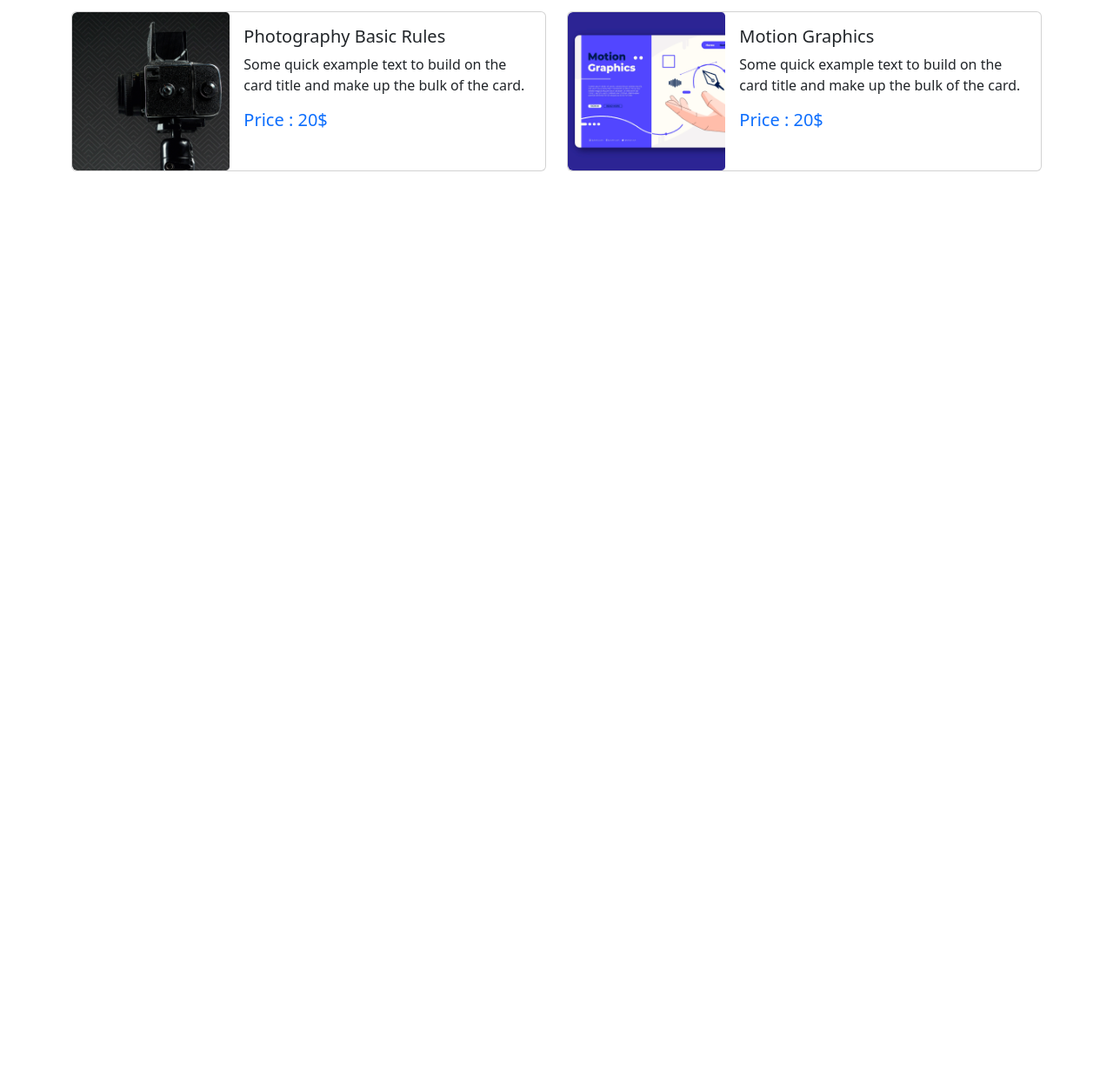
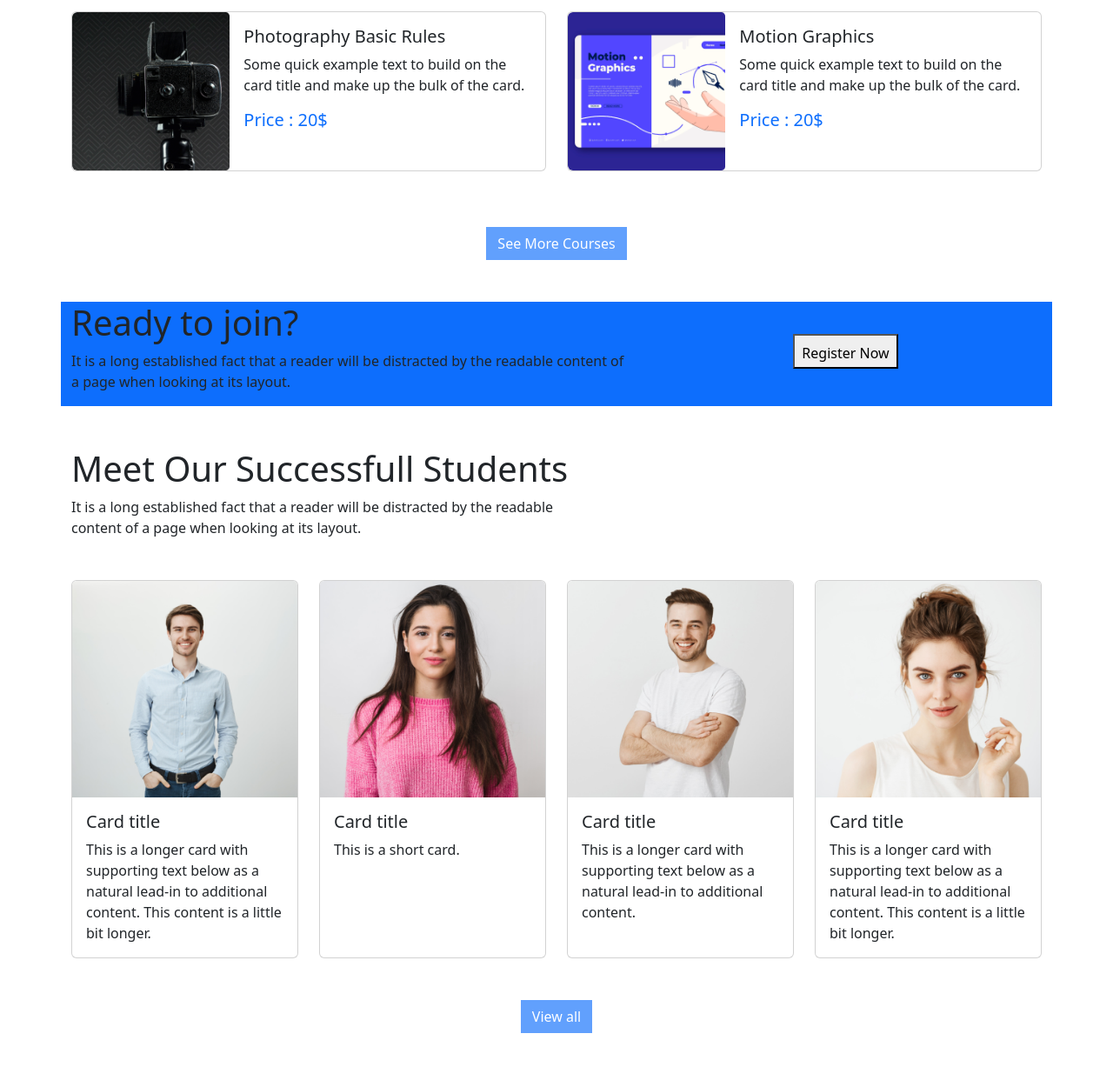
Before and after one commit to tanbir11/Smart-Edu, a plain HTML site: page index.html in a window 1280 px wide. Shown: the part 1385-2612 px from the top of the page at 87% size. Before the commit the page ends 1646 px from the top, so only its background shows below. Drawn offline with nearby package versions, Linux system fonts and the light colour scheme.

Commit message:
successful student

```diff
--- a/index.html
+++ b/index.html
@@ -329,6 +329,43 @@
 
 
         <!-- Courses End -->
+        <!-- ------------------------------------------------------------------------ -->
+        <div class="container d-flex justify-content-center my-5">
+
+            <button type="button" class=" btn btn-primary rounded-0" disabled>See More Courses</button>
+        </div>
+
+        <!-- ----------------------------------------------------------------------------- -->
+
+        <!-- Ready to join start -->
+
+        <section class="container my-5">
+
+            <div class="row bg-primary">
+
+                <div class="col-lg-7">
+
+                    <h1>Ready to join?</h1>
+                    <p>It is a long established fact that a reader will be distracted by the readable content of a page
+                        when looking at its layout.</p>
+
+                </div>
+
+
+                <div class="col-lg-5 d-flex justify-content-center  " style="height:40px ;margin-top: 37px;">
+                    <button type="button" class="p-2 ">Register Now</button>
+
+
+                </div>
+
+
+            </div>
+
+
+
+
+
+        </section>
 
 
 
@@ -337,8 +374,80 @@
 
 
 
+        <!-- Ready to join End -->
 
-    </main>
+
+        <!-- Successful student start -->
+
+        <section class="container">
+
+            <div>
+
+                <h1>Meet Our Successfull Students</h1>
+            </div>
+            <p class="w-50">It is a long established fact that a reader will be distracted by the readable content of a
+                page when
+                looking at its layout.</p>
+
+        </section>
+
+
+
+        <section class="container my-5">
+            <div class="row row-cols-1 row-cols-md-3 g-4">
+                <div class="col-lg-3">
+                    <div class="card h-100">
+                        <img src="images/student/student-1.png" class="card-img-top" alt="...">
+                        <div class="card-body">
+                            <h5 class="card-title">Card title</h5>
+                            <p class="card-text">This is a longer card with supporting text below as a natural lead-in
+                                to additional content. This content is a little bit longer.</p>
+                        </div>
+                    </div>
+                </div>
+                <div class="col-lg-3">
+                    <div class="card h-100">
+                        <img src="images/student/student-2.png" class="card-img-top" alt="...">
+                        <div class="card-body">
+                            <h5 class="card-title">Card title</h5>
+                            <p class="card-text">This is a short card.</p>
+                        </div>
+                    </div>
+                </div>
+                <div class="col-lg-3">
+                    <div class="card h-100">
+                        <img src="images/student/student-3.png" class="card-img-top" alt="...">
+                        <div class="card-body">
+                            <h5 class="card-title">Card title</h5>
+                            <p class="card-text">This is a longer card with supporting text below as a natural lead-in
+                                to additional content.</p>
+                        </div>
+                    </div>
+                </div>
+                <div class="col-lg-3">
+                    <div class="card h-100">
+                        <img src="images/student/student-4.png" class="card-img-top" alt="...">
+                        <div class="card-body">
+                            <h5 class="card-title">Card title</h5>
+                            <p class="card-text">This is a longer card with supporting text below as a natural lead-in
+                                to additional content. This content is a little bit longer.</p>
+                        </div>
+                    </div>
+                </div>
+            </div>
+
+
+
+
+
+        </section>
+
+
+
+        <div class="container d-flex justify-content-center my-5">
+
+            <button type="button" class=" btn btn-primary rounded-0" disabled>View all</button>
+        </div>
 
 
 
@@ -350,8 +459,13 @@
 
 
 
+        <!-- Successful student End -->
 
 
+
+
+
+    </main>
 
 
 
```
